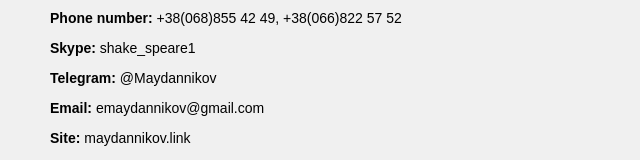
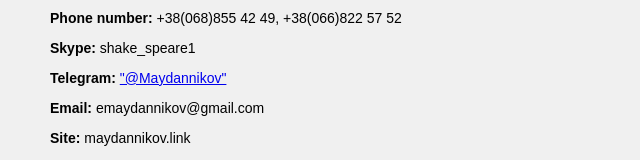
Before and after one commit to Emaydannikov/Simple_cv, a plain HTML site: page index.html in a window 1280 px wide. Shown: the part 146-306 px from the top of the page, without its empty margins (0-640 px from the left). Drawn offline with Linux system fonts and the light colour scheme.

Commit message:
Update index.html

```diff
--- a/index.html
+++ b/index.html
@@ -16,7 +16,7 @@
 +38(068)855 42 49,
 +38(066)822 57 52
 <p><b>Skype:</b> shake_speare1
-<p><b>Telegram:</b> @Maydannikov
+<p><b>Telegram:</b> <a href="tg://resolve?domain=Maydannikov">"@Maydannikov"</a>
 <p><b>Email:</b> emaydannikov@gmail.com
 <p><b>Site:</b> maydannikov.link
 
```
